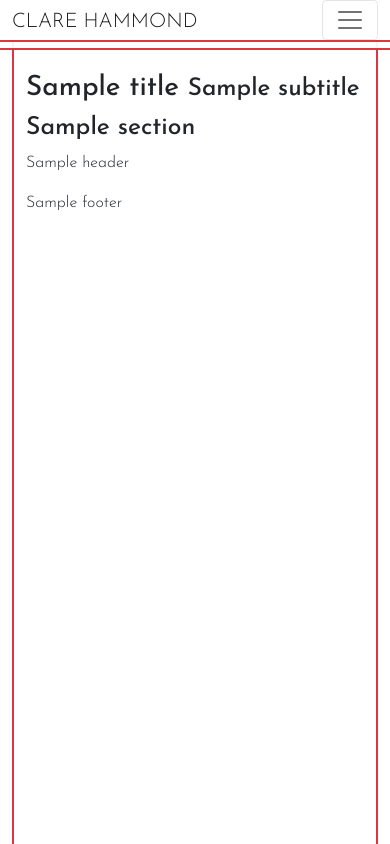
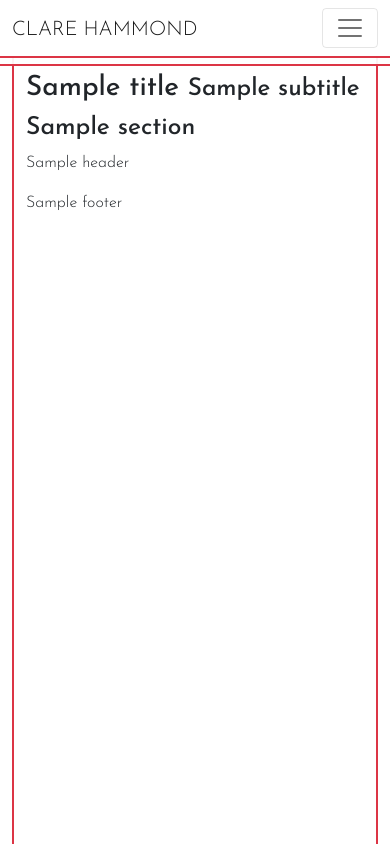
Before and after one commit to tomodwyer/clare, a Django app: template templates/page.html in a window 390 px wide. Run offline with Django 3.2, Linux system fonts and the light colour scheme; the template is opened without the code that fills it: most values are stand-ins (such as "Sample title", 1, 10 or a date in 2020); some libraries are stand-ins or nearby versions.

Commit message:
Fix mobile header styles

```diff
--- a/static/css/styles.css
+++ b/static/css/styles.css
@@ -206,6 +206,8 @@ body {
 
 .navbar > .container {
   background-color: white;
+  padding-bottom: 0.5rem;
+  padding-top: 0.5rem;
 }
 
 .navbar-brand {
```
